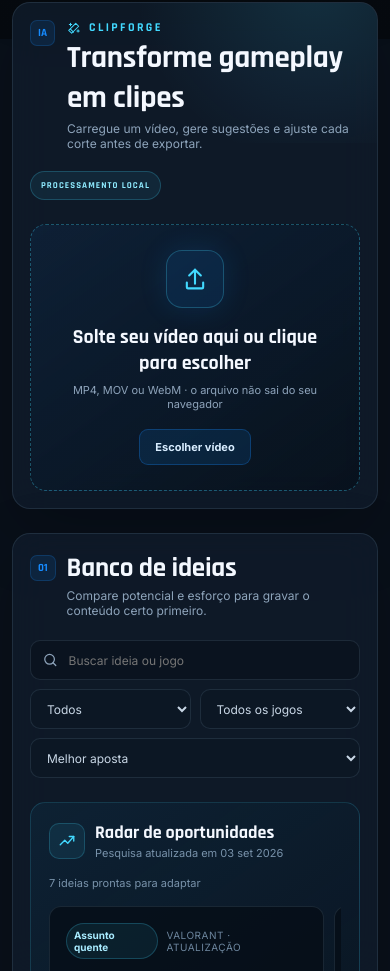
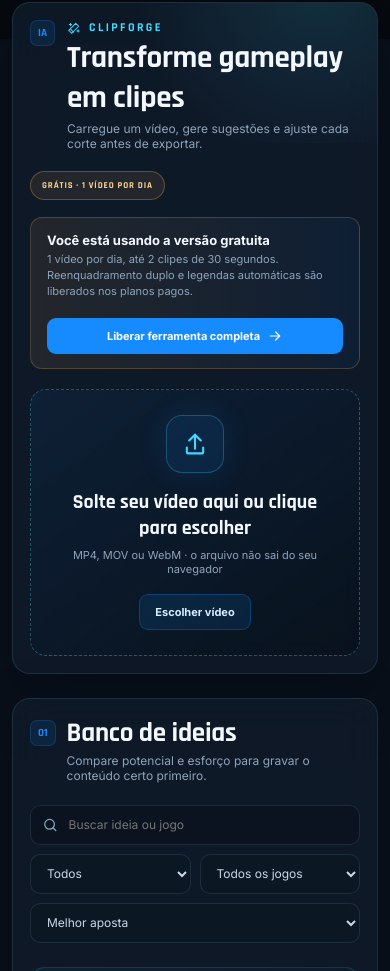
Before and after one commit to wesleydesousa/weezy-command-center, a Next.js app: page / in a window 390 px wide. Shown: the part 805-1776 px from the top of the page. Built offline with nearby package versions, Linux system fonts and the light colour scheme.

Commit message:
Gate full editor behind active paid plans

```diff
--- /dev/null
+++ b/app/api/account/status/route.js
@@ -0,0 +1,15 @@
+import { getChatGPTUser } from "../../../chatgpt-auth";
+import { getActiveSubscription } from "../../../../db/index";
+
+export async function GET() {
+  const user = await getChatGPTUser();
+  if (!user) return Response.json({ signedIn: false, paid: false, plan: "free" });
+
+  const subscription = await getActiveSubscription(user.userId);
+  return Response.json({
+    signedIn: true,
+    paid: Boolean(subscription),
+    plan: subscription?.plan || "free",
+    expiresAt: subscription?.expiresAt || null,
+  });
+}
--- a/app/globals.css
+++ b/app/globals.css
@@ -80,6 +80,20 @@
 .clipforge-heading h2 { margin: 3px 0; font-size: 31px; }
 .clipforge-heading p { margin: 0; color: var(--muted); font-size: 12px; }
 .local-badge { color: #8feaff; border: 1px solid rgba(66,217,255,.22); background: rgba(66,217,255,.08); border-radius: 99px; padding: 8px 10px; font: 700 9px Rajdhani; letter-spacing: .12em; }
+.access-badge { border-radius: 99px; padding: 8px 11px; font: 700 9px Rajdhani; letter-spacing: .1em; white-space: nowrap; }
+.access-badge.free { color: #ffd293; border: 1px solid rgba(255,184,92,.28); background: rgba(255,184,92,.09); }
+.access-badge.paid { color: #8affd3; border: 1px solid rgba(67,213,161,.32); background: rgba(67,213,161,.1); }
+.limit-banner { margin: -7px 0 20px; padding: 14px 16px; display: flex; align-items: center; gap: 18px; border: 1px solid rgba(255,184,92,.22); border-radius: 12px; background: linear-gradient(90deg, rgba(255,184,92,.09), rgba(22,139,255,.06)); }
+.limit-banner div { display: grid; gap: 4px; }
+.limit-banner strong { font-size: 13px; }
+.limit-banner span { color: var(--muted); font-size: 11px; line-height: 1.45; }
+.limit-banner a { margin-left: auto; flex: 0 0 auto; display: flex; align-items: center; gap: 7px; color: white; text-decoration: none; border-radius: 9px; padding: 10px 13px; background: var(--blue); font-size: 11px; font-weight: 700; }
+.premium-lock { margin-top: 20px; padding: 18px; display: flex; align-items: center; gap: 14px; border: 1px solid var(--line-bright); border-radius: 14px; background: rgba(7,20,34,.84); }
+.premium-lock > span { width: 42px; height: 42px; display: grid; place-items: center; border-radius: 11px; color: var(--blue-bright); background: rgba(22,139,255,.12); }
+.premium-lock div { flex: 1; }
+.premium-lock strong { font-size: 13px; }
+.premium-lock p { margin: 4px 0 0; color: var(--muted); font-size: 11px; }
+.premium-lock a { color: #bde1ff; text-decoration: none; font-size: 11px; font-weight: 700; }
 .video-drop { min-height: 285px; display: flex; flex-direction: column; align-items: center; justify-content: center; text-align: center; border: 1px dashed rgba(66,217,255,.33); border-radius: 16px; background: linear-gradient(145deg, rgba(22,139,255,.07), rgba(5,13,22,.56)); transition: .2s ease; cursor: pointer; }
 .video-drop:hover { border-color: var(--blue-bright); background: linear-gradient(145deg, rgba(22,139,255,.11), rgba(5,13,22,.66)); }
 .video-drop input, .file-row input { display: none; }
@@ -399,6 +413,8 @@
   .stats-strip article { min-height: 105px; padding: 17px; }
   .section-panel, .calendar-panel, .checklist-panel, .progress-panel, .shortcuts-panel, .clipforge { padding: 17px; }
   .clipforge-heading { flex-direction: column; }
+  .limit-banner, .premium-lock { align-items: flex-start; flex-direction: column; }
+  .limit-banner a, .premium-lock a { width: 100%; justify-content: center; margin-left: 0; }
   .video-drop { min-height: 245px; padding: 25px; }
   .video-frame { min-height: 230px; }
   .file-row strong { max-width: 220px; }
--- a/app/page.jsx
+++ b/app/page.jsx
@@ -319,7 +319,7 @@
   const [videoUrl, setVideoUrl] = useState("");
   const [videoDuration, setVideoDuration] = useState(0);
   const [clipDuration, setClipDuration] = useState(30);
-  const [clipCount, setClipCount] = useState(3);
+  const [clipCount, setClipCount] = useState(2);
   const [clipFormat, setClipFormat] = useState("9:16 · Shorts");
   const [analysisState, setAnalysisState] = useState("idle");
   const [clips, setClips] = useState([]);
@@ -328,7 +328,18 @@
   const [exportingId, setExportingId] = useState(null);
   const [editorMessage, setEditorMessage] = useState("");
   const [composition, setComposition] = useState(INITIAL_COMPOSITION);
+  const [access, setAccess] = useState({ loading: true, paid: false, signedIn: false, plan: "free" });
+  const [freeUseComplete, setFreeUseComplete] = useState(false);
   const videoRef = useRef(null);
+
+  useEffect(() => {
+    fetch("/api/account/status", { cache: "no-store" })
+      .then((response) => response.json())
+      .then((result) => setAccess({ loading: false, ...result }))
+      .catch(() => setAccess({ loading: false, paid: false, signedIn: false, plan: "free" }));
+    const today = new Date().toISOString().slice(0, 10);
+    setFreeUseComplete(window.localStorage.getItem("weezy-free-clip-day") === today);
+  }, []);
 
   useEffect(() => {
     if (ideas.length && !ideas.some((idea) => idea.id === selectedId)) {
@@ -457,6 +468,10 @@
 
   async function analyzeVideo() {
     if (!videoFile || !videoDuration) return;
+    if (!access.paid && freeUseComplete) {
+      setEditorMessage("Seu teste gratuito de hoje já foi usado. Ative um plano para criar sem limites.");
+      return;
+    }
     setAnalysisState("analyzing");
     setEditorMessage("Lendo ritmo, pausas e picos de áudio…");
     const duration = Math.min(clipDuration, Math.max(4, videoDuration));
@@ -479,6 +494,10 @@
     setClips(nextClips);
     setSelectedClipId(nextClips[0]?.id || null);
     setAnalysisState("ready");
+    if (!access.paid) {
+      window.localStorage.setItem("weezy-free-clip-day", new Date().toISOString().slice(0, 10));
+      setFreeUseComplete(true);
+    }
     setEditorMessage(peaks.length ? "Cortes sugeridos a partir dos picos de áudio." : "Cortes distribuídos pelos melhores pontos da duração.");
   }
 
@@ -617,8 +636,13 @@
         <section className="panel clipforge" id="clipforge">
           <div className="clipforge-heading">
             <div><span className="section-index">IA</span><div><span className="eyebrow"><Icon name="magic" size={14} /> CLIPFORGE</span><h2>Transforme gameplay em clipes</h2><p>Carregue um vídeo, gere sugestões e ajuste cada corte antes de exportar.</p></div></div>
-            <span className="local-badge">PROCESSAMENTO LOCAL</span>
+            <span className={`access-badge ${access.paid ? "paid" : "free"}`}>{access.loading ? "VERIFICANDO PLANO" : access.paid ? `${access.plan.toUpperCase()} · ACESSO COMPLETO` : "GRÁTIS · 1 VÍDEO POR DIA"}</span>
           </div>
+
+          {!access.loading && !access.paid && <div className="limit-banner">
+            <div><strong>Você está usando a versão gratuita</strong><span>1 vídeo por dia, até 2 clipes de 30 segundos. Reenquadramento duplo e legendas automáticas são liberados nos planos pagos.</span></div>
+            <a href="/account">Liberar ferramenta completa <Icon name="arrow" size={16} /></a>
+          </div>}
 
           {!videoUrl ? (
             <label className="video-drop">
@@ -647,17 +671,18 @@
               <aside className="ai-controls">
                 <div className="control-title"><span><Icon name="magic" /></span><div><strong>Direção dos clipes</strong><small>Ajuste a entrega da análise</small></div></div>
                 <label><span>Formato de saída</span><select value={clipFormat} onChange={(event) => setClipFormat(event.target.value)}><option>9:16 · Shorts</option><option>9:16 · Reels</option><option>9:16 · TikTok</option><option>16:9 · YouTube</option></select></label>
-                <label><span>Duração por clipe · até 4 minutos</span><select value={clipDuration} onChange={(event) => setClipDuration(Number(event.target.value))}>{[15, 30, 45, 60, 90, 120, 180, 240].map((value) => <option key={value} value={value}>{value < 60 ? `${value} segundos` : value === 90 ? "1 minuto e 30 segundos" : `${value / 60} ${value === 60 ? "minuto" : "minutos"}`}</option>)}</select><small>Se o vídeo for mais curto, o clipe terá no máximo a duração disponível.</small></label>
-                <label><span>Quantidade</span><div className="choice-row">{[2, 3, 5].map((value) => <button key={value} className={clipCount === value ? "active" : ""} onClick={() => setClipCount(value)}>{value} clipes</button>)}</div></label>
+                <label><span>Duração por clipe · {access.paid ? "até 4 minutos" : "até 30 segundos"}</span><select value={clipDuration} onChange={(event) => setClipDuration(Number(event.target.value))}>{(access.paid ? [15, 30, 45, 60, 90, 120, 180, 240] : [15, 30]).map((value) => <option key={value} value={value}>{value < 60 ? `${value} segundos` : value === 90 ? "1 minuto e 30 segundos" : `${value / 60} ${value === 60 ? "minuto" : "minutos"}`}</option>)}</select><small>{access.paid ? "Se o vídeo for mais curto, o clipe terá no máximo a duração disponível." : "Planos pagos liberam clipes de até 4 minutos."}</small></label>
+                <label><span>Quantidade</span><div className="choice-row">{(access.paid ? [2, 3, 5] : [1, 2]).map((value) => <button key={value} className={clipCount === value ? "active" : ""} onClick={() => setClipCount(value)}>{value} {value === 1 ? "clipe" : "clipes"}</button>)}</div></label>
                 <div className="ai-detects"><span>A análise procura</span><div><i />Picos de áudio</div><div><i />Ritmo e distribuição</div><div><i />Aberturas fortes</div></div>
-                <button className="primary analyze-button" disabled={!videoDuration || analysisState === "analyzing"} onClick={analyzeVideo}>{analysisState === "analyzing" ? <><span className="spinner" /> Analisando vídeo…</> : <><Icon name="magic" /> Gerar cortes com IA</>}</button>
+                <button className="primary analyze-button" disabled={!videoDuration || analysisState === "analyzing"} onClick={analyzeVideo}>{analysisState === "analyzing" ? <><span className="spinner" /> Analisando vídeo…</> : !access.paid && freeUseComplete ? <>Limite gratuito atingido</> : <><Icon name="magic" /> Gerar cortes com IA</>}</button>
                 {editorMessage && <p className="editor-message">{editorMessage}</p>}
               </aside>
             </div>
           )}
 
-          {videoUrl && <ShortComposer videoRef={videoRef} settings={composition} onChange={setComposition} vertical={clipFormat.startsWith("9:16")} disabled={Boolean(exportingId)} />}
-          {videoUrl && videoDuration > 0 && <Captions key={videoUrl} file={videoFile} duration={videoDuration} settings={composition} onChange={setComposition} disabled={Boolean(exportingId)} videoRef={videoRef} />}
+          {videoUrl && access.paid && <ShortComposer videoRef={videoRef} settings={composition} onChange={setComposition} vertical={clipFormat.startsWith("9:16")} disabled={Boolean(exportingId)} />}
+          {videoUrl && videoDuration > 0 && access.paid && <Captions key={videoUrl} file={videoFile} duration={videoDuration} settings={composition} onChange={setComposition} disabled={Boolean(exportingId)} videoRef={videoRef} />}
+          {videoUrl && !access.loading && !access.paid && <div className="premium-lock"><span><Icon name="magic" size={22} /></span><div><strong>Reenquadramento e legendas automáticas</strong><p>Estes recursos fazem parte da ferramenta completa.</p></div><a href="/account">Ver planos</a></div>}
 
           {clips.length > 0 && <div className="clip-results">
             <div className="results-heading"><div><span className="section-index">{String(clips.length).padStart(2, "0")}</span><div><strong>Clipes sugeridos</strong><small>Revise os pontos de entrada e saída</small></div></div><span>Exportação local em WebM</span></div>
--- a/db/index.js
+++ b/db/index.js
@@ -23,3 +23,10 @@
   ]);
   return { profile, subscription, orders: orders.results || [] };
 }
+
+export async function getActiveSubscription(userId) {
+  const subscription = await database().prepare("SELECT plan, status, expires_at AS expiresAt FROM subscriptions WHERE user_id = ?").bind(userId).first();
+  if (!subscription || subscription.status !== "active") return null;
+  if (subscription.expiresAt && new Date(subscription.expiresAt) <= new Date()) return null;
+  return subscription;
+}
```
